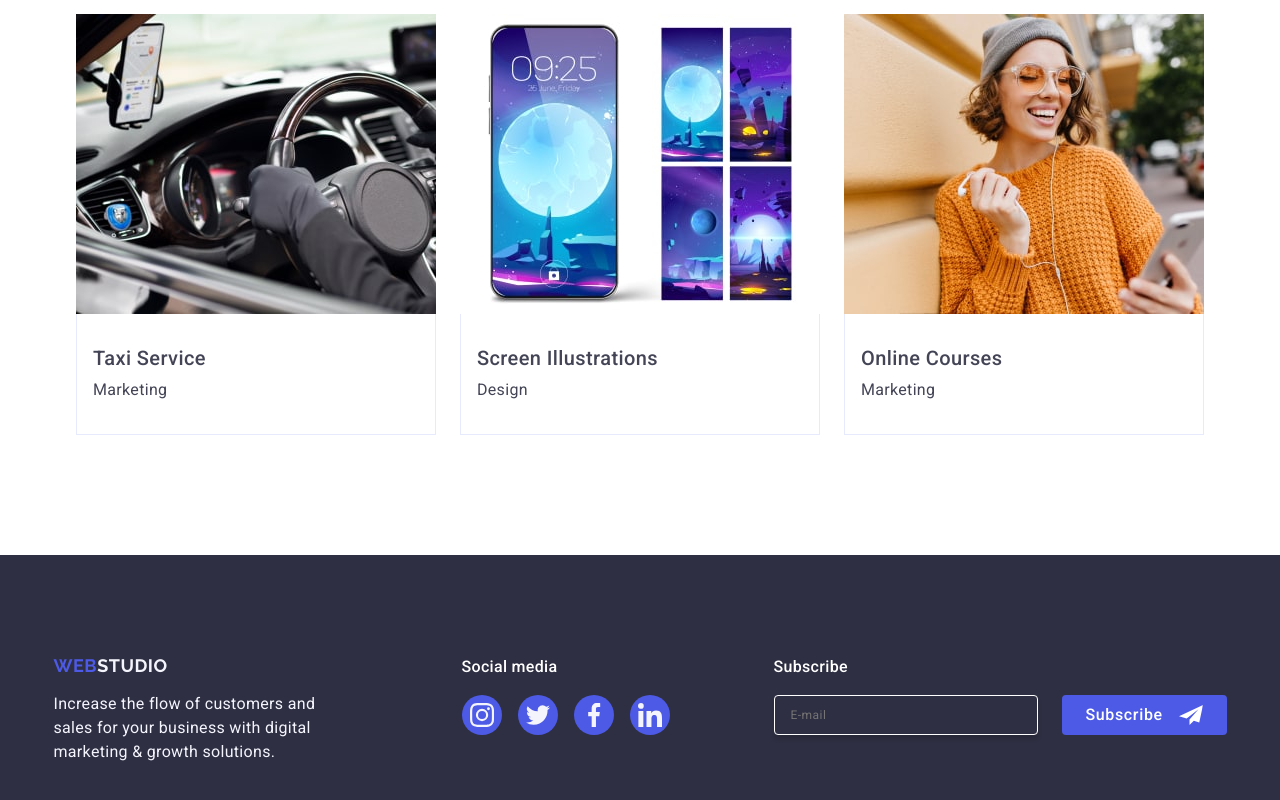
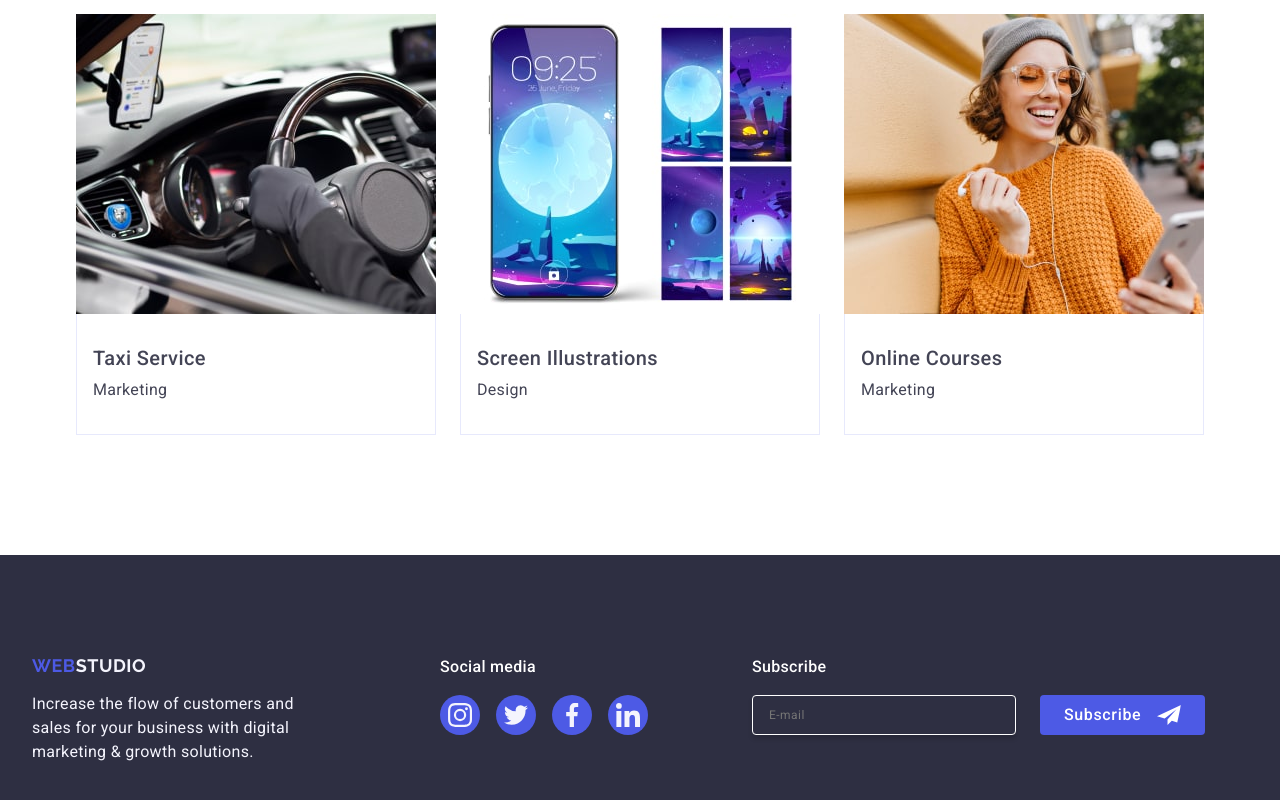
Before and after one commit to Kovshun-Olena/goit-markup-hw-06, a plain HTML site: page index.html in a window 1280 px wide. Shown: the part 2570-3370 px from the top of the page. Drawn offline with nearby package versions, Linux system fonts and the light colour scheme.

Commit message:
footer pl

```diff
--- a/css/style.css
+++ b/css/style.css
@@ -581,6 +581,7 @@ picture {
     display: flex;
     flex-direction: column;
     align-items: center;
+    margin-right: 43px;
 }
 
 
```
